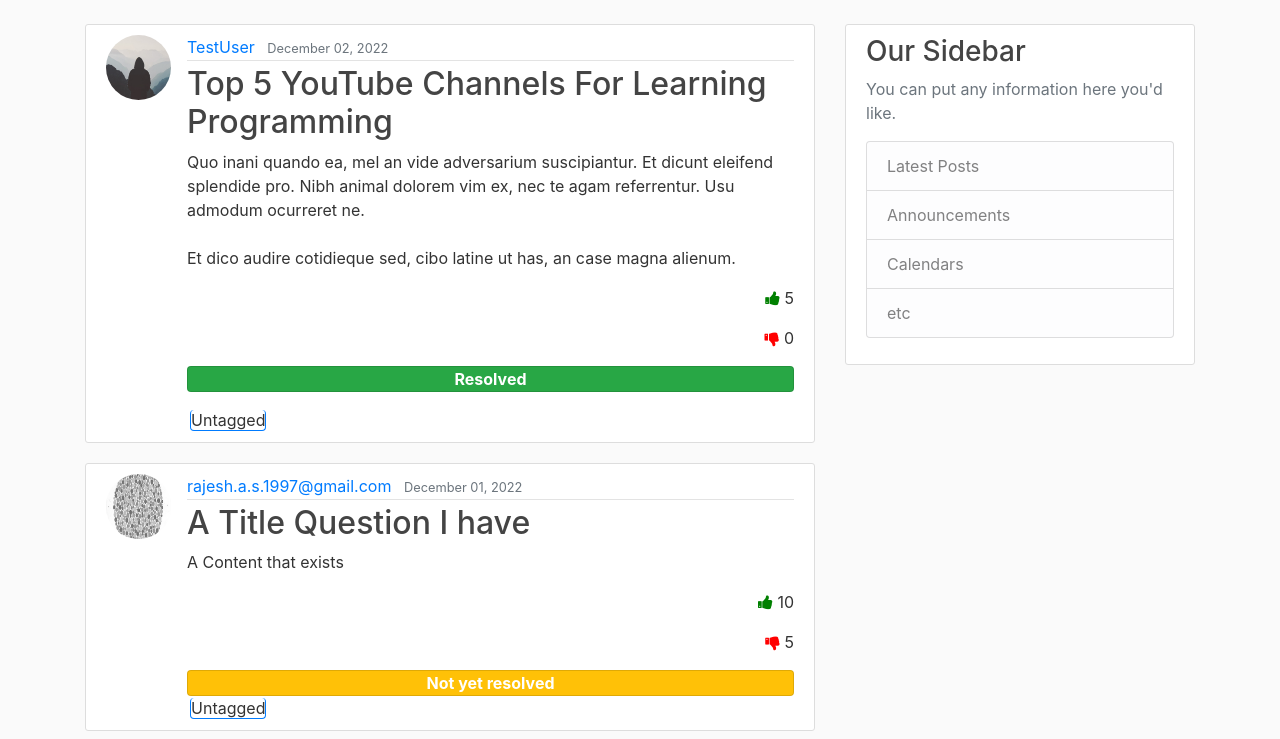
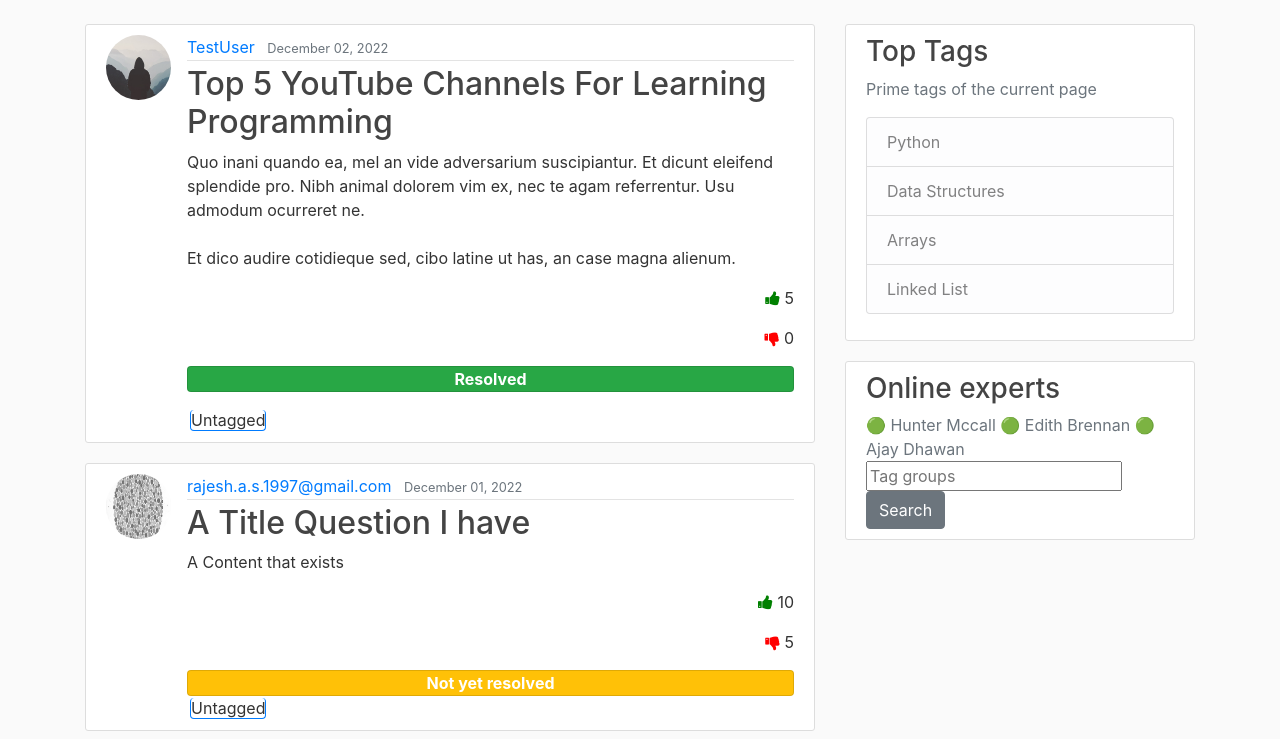
Before and after one commit to Rimshamaredia/Query_search_collaborator, a Django app: page / in a window 1280 px wide. Shown: the part 56-795 px from the top of the page. Run offline with Django 3.2, Linux system fonts and the light colour scheme; data comes from the database, SQL or seed files in the repository; both versions use the stored data as it was after the commit; some libraries are stand-ins or nearby versions.

Commit message:
Create sidebars

```diff
--- a/blog/admin.py
+++ b/blog/admin.py
@@ -1,4 +1,5 @@
 from django.contrib import admin
-from .models import Post
+from .models import Post, Tag
 
 admin.site.register(Post)
+admin.site.register(Tag)
--- a/blog/models.py
+++ b/blog/models.py
@@ -19,3 +19,9 @@ class Post(models.Model):
 
     def get_absolute_url(self):
         return reverse('post-detail', kwargs={'pk': self.pk})
+
+class Tag(models.Model):
+    name = models.CharField(max_length=50)
+
+    def __str__(self):
+        return f"{self.name}"
--- a/blog/templates/blog/base.html
+++ b/blog/templates/blog/base.html
@@ -18,6 +18,18 @@
         <title>QSC</title>
     {% endif %}
 
+    <script src=
+      "https://ajax.googleapis.com/ajax/libs/jquery/1.7.1/jquery.js">
+	  </script>
+
+	  <script src=
+      "https://ajax.googleapis.com/ajax/libs/jqueryui/1.8.16/jquery-ui.js">
+	  </script>
+
+	  <link href=
+      "http://ajax.googleapis.com/ajax/libs/jqueryui/1.8.16/themes/ui-lightness/jquery-ui.css"
+		  rel="stylesheet" type="text/css" />
+
     <script>
       function increaseDislikeCount(){
         document.getElementById("dislike_count").innerHTML = parseInt(document.getElementById("dislike_count").innerHTML) + 1
@@ -27,6 +39,7 @@
         document.getElementById("like_count").innerHTML = parseInt(document.getElementById("like_count").innerHTML) + 1
       }
     </script>
+
 </head>
 <body>
     <header class="site-header">
@@ -70,24 +83,57 @@
         </div>
         <div class="col-md-4">
           <div class="content-section">
-            <h3>Our Sidebar</h3>
-            <p class='text-muted'>You can put any information here you'd like.
+            <h3>Top Tags</h3>
+            <p class='text-muted'> Prime tags of the current page
               <ul class="list-group">
-                <li class="list-group-item list-group-item-light">Latest Posts</li>
-                <li class="list-group-item list-group-item-light">Announcements</li>
-                <li class="list-group-item list-group-item-light">Calendars</li>
-                <li class="list-group-item list-group-item-light">etc</li>
+                <li class="list-group-item list-group-item-light">Python</li>
+                <li class="list-group-item list-group-item-light">Data Structures</li>
+                <li class="list-group-item list-group-item-light">Arrays</li>
+                <li class="list-group-item list-group-item-light">Linked List</li>
               </ul>
             </p>
+          </div>
+          <div class="content-section">
+            <h3>Online experts</h3>
+            <a class="text-muted">&#128994 Hunter Mccall</a>
+            <a class="text-muted">&#128994 Edith Brennan</a>
+            <a class="text-muted">&#128994 Ajay Dhawan</a>
+
+            <br />
+            <input type="text" placeholder= "Tag groups" id="tags">
+            <script>
+            $( function() {
+            var availableTags = [
+                {% for taggroup in taggroups %}
+                    "{{taggroup.name}}",
+                {% endfor %}
+            ];
+            $( "#tags" ).autocomplete({
+                source: availableTags
+            });
+            });
+            </script>
+            <button type="button" class="btn btn-secondary" onclick="search()">Search</button>
+            <div id="search-div" style="display: none;">
+              <a class="text-muted">Andres Matthews</a>
+              <br />
+              <a class="text-muted">Adah Mitra</a>
+              <br />
+              <a class="text-muted">Casey Bullock</a>
+            </div>
+            <script>
+              function search() {
+                var x = document.getElementById("search-div");
+                if (x.style.display == "none") {
+                    x.style.display = "block";
+                } else {
+                   x.style.display = "none";
+                  }
+            }
+            </script>
           </div>
         </div>
       </div>
     </main>
-
-    <!-- Optional JavaScript -->
-    <!-- jQuery first, then Popper.js, then Bootstrap JS -->
-    <script src="https://code.jquery.com/jquery-3.2.1.slim.min.js" integrity="sha384-KJ3o2DKtIkvYIK3UENzmM7KCkRr/rE9/Qpg6aAZGJwFDMVNA/GpGFF93hXpG5KkN" crossorigin="anonymous"></script>
-    <script src="https://cdnjs.cloudflare.com/ajax/libs/popper.js/1.12.9/umd/popper.min.js" integrity="sha384-ApNbgh9B+Y1QKtv3Rn7W3mgPxhU9K/ScQsAP7hUibX39j7fakFPskvXusvfa0b4Q" crossorigin="anonymous"></script>
-    <script src="https://maxcdn.bootstrapcdn.com/bootstrap/4.0.0/js/bootstrap.min.js" integrity="sha384-JZR6Spejh4U02d8jOt6vLEHfe/JQGiRRSQQxSfFWpi1MquVdAyjUar5+76PVCmYl" crossorigin="anonymous"></script>
 </body>
 </html>
--- a/blog/templates/blog/home.html
+++ b/blog/templates/blog/home.html
@@ -47,6 +47,7 @@
           </div>
         </article>
     {% endfor %}
+
     {% if is_paginated %}
 
       {% if page_obj.has_previous %}
--- a/blog/urls.py
+++ b/blog/urls.py
@@ -1,12 +1,5 @@
 from django.urls import path
-from .views import (
-    PostListView,
-    PostDetailView,
-    PostCreateView,
-    PostUpdateView,
-    PostDeleteView,
-    UserPostListView
-)
+from .views import *
 from . import views
 
 urlpatterns = [
@@ -17,4 +10,5 @@ urlpatterns = [
     path('post/<int:pk>/update/', PostUpdateView.as_view(), name='post-update'),
     path('post/<int:pk>/delete/', PostDeleteView.as_view(), name='post-delete'),
     path('about/', views.about, name='blog-about'),
+    path('taggroups/', views.tag_groups,name="tag-groups"),
 ]
--- a/blog/views.py
+++ b/blog/views.py
@@ -8,7 +8,7 @@ from django.views.generic import (
     UpdateView,
     DeleteView
 )
-from .models import Post
+from .models import Post, Tag
 
 import random
 
@@ -24,7 +24,7 @@ def home(request):
         'posts': post_tags
     }
     context = dict()
-    return render(request, 'blog/home.html', context)
+    return render(request, 'blog/base.html', {"context": context})
 
 
 class PostListView(ListView):
@@ -96,3 +96,7 @@ class PostDeleteView(LoginRequiredMixin, UserPassesTestMixin, DeleteView):
 
 def about(request):
     return render(request, 'blog/about.html', {'title': 'About'})
+
+def tag_groups(request):
+    taggroups = Tag.objects.all()
+    return render(request, 'blog/base.html', {"taggroups": taggroups})
```
Also changed, not shown: blog/migrations/0005_tags.py (added), blog/migrations/0006_rename_tags_tag.py (added), db.sqlite3.
